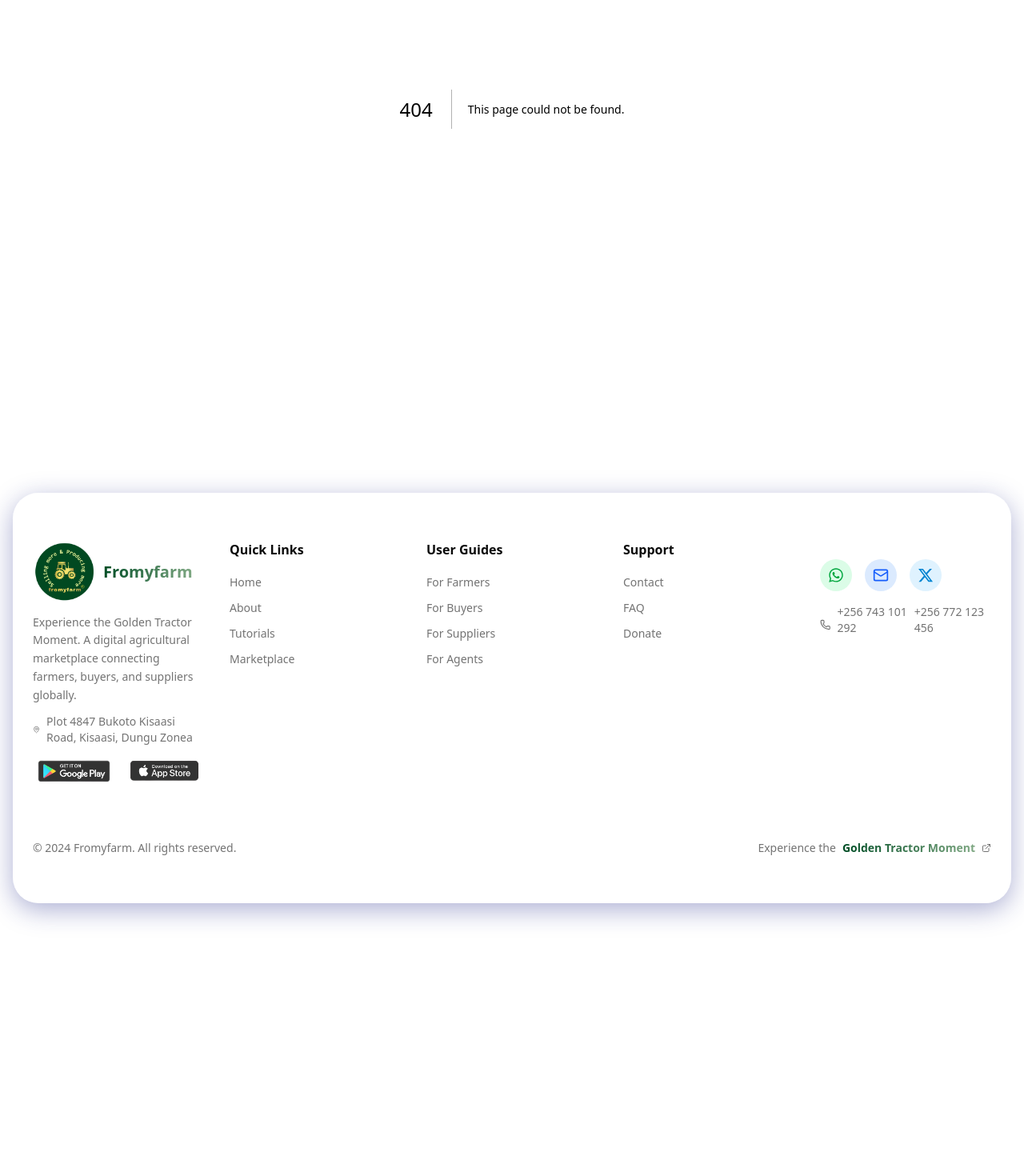
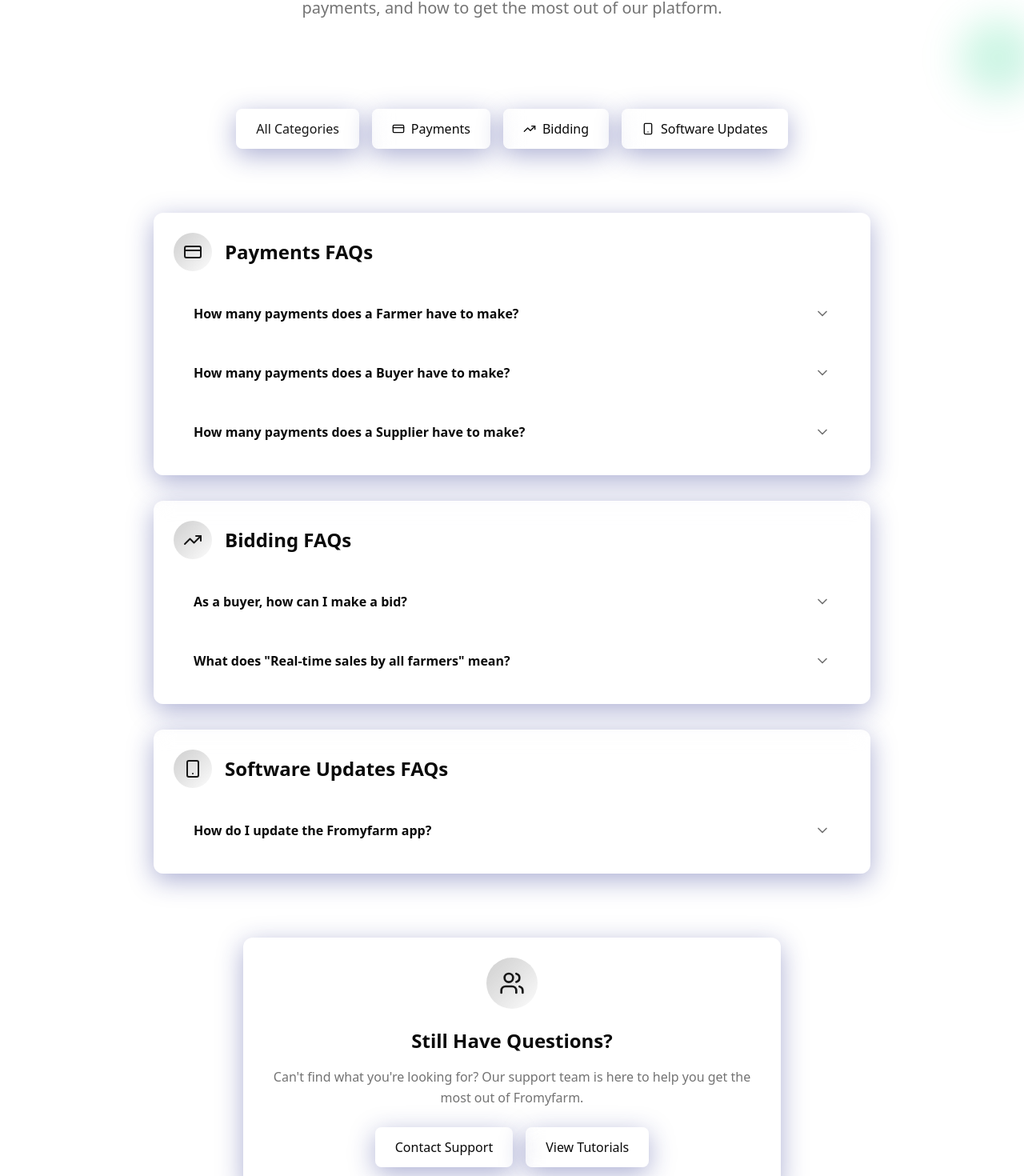
Before and after one commit to fromyfarmapp/Fromyfarm-website, a Next.js app: page /faqs in a window 1280 px wide. Before the commit this address had no page. Shown: the part 360-1830 px from the top of the page at 80% size. Before the commit the page ends 1505 px from the top, so only its background shows below. Built offline with nearby package versions, Linux system fonts and the light colour scheme.

Commit message:
feat: add FAQs page

```diff
--- /dev/null
+++ b/src/app/faqs/page.tsx
@@ -0,0 +1,218 @@
+"use client";
+
+import { useState } from "react";
+import { ChevronDown, ChevronUp, HelpCircle, Users, CreditCard, Smartphone, TrendingUp } from "lucide-react";
+
+const faqData = [
+  {
+    category: "Payments",
+    icon: CreditCard,
+    questions: [
+      {
+        question: "How many payments does a Farmer have to make?",
+        answer: "Farmers make two types of payments:\n• Annual payment: UGX 5,000 + VAT 18% = UGX 5,900\n• Advertising produce payment (every 30 days): UGX 5,000 + VAT 18% = UGX 5,900"
+      },
+      {
+        question: "How many payments does a Buyer have to make?",
+        answer: "Buyers make three types of payments:\n• Annual payment: UGX 10,000 + VAT 18% = UGX 11,800\n• Farmer contact details: UGX 5,000 + VAT 18% = UGX 5,900\n• Supplier contact details: UGX 5,000 + VAT 18% = UGX 5,900"
+      },
+      {
+        question: "How many payments does a Supplier have to make?",
+        answer: "Suppliers make two types of payments:\n• Annual payment: UGX 10,000 + VAT 18% = UGX 11,800\n• Advertising supplies payment (every 30 days): UGX 5,000 + VAT 18% = UGX 5,900"
+      }
+    ]
+  },
+  {
+    category: "Bidding",
+    icon: TrendingUp,
+    questions: [
+      {
+        question: "As a buyer, how can I make a bid?",
+        answer: "Follow these simple steps to make a bid:\n• Step 1: Tap the produce of interest\n• Step 2: Choose a farmer and tap the bid button\n• Step 3: Enter your price and amount needed\n• Step 4: Tap submit (farmer receives notification)"
+      },
+      {
+        question: "What does \"Real-time sales by all farmers\" mean?",
+        answer: "This feature displays successful bids made by other buyers with farmers selling the same produce. It helps you understand current market prices and trends for better decision-making."
+      }
+    ]
+  },
+  {
+    category: "Software Updates",
+    icon: Smartphone,
+    questions: [
+      {
+        question: "How do I update the Fromyfarm app?",
+        answer: "To update your Fromyfarm app:\n• Step 1: Tap Play Store icon on your device\n• Step 2: Search for \"fromyfarm\"\n• Step 3: Click \"update\" button when available"
+      }
+    ]
+  }
+];
+
+export default function FAQsPage() {
+  const [openItems, setOpenItems] = useState<string[]>([]);
+  const [selectedCategory, setSelectedCategory] = useState<string>("all");
+
+  const toggleItem = (itemId: string) => {
+    setOpenItems(prev =>
+      prev.includes(itemId)
+        ? prev.filter(id => id !== itemId)
+        : [...prev, itemId]
+    );
+  };
+
+  const filteredData = selectedCategory === "all"
+    ? faqData
+    : faqData.filter(category => category.category.toLowerCase() === selectedCategory);
+
+  return (
+    <div className="relative overflow-hidden min-h-screen">
+      {/* Hero Section */}
+      <section className="relative  py-16 lg:py-20">
+        <div className="container mx-auto px-6 sm:px-6 lg:px-8 relative z-10">
+          <div className="text-center max-w-4xl mx-auto">
+            <div className="flex justify-center mb-6">
+              <div className="w-16 h-16 bg-gradient-to-br from-primary/20 to-secondary/20 rounded-full flex items-center justify-center">
+                <HelpCircle className="w-8 h-8 text-primary" />
+              </div>
+            </div>
+            <h1 className="text-3xl sm:text-4xl lg:text-5xl font-bold mb-4 animate-fade-in">
+              Frequently Asked <span className="gradient-text">Questions</span>
+            </h1>
+            <p className="text-lg sm:text-xl text-muted-foreground max-w-2xl mx-auto animate-fade-in">
+              Find answers to common questions about Fromyfarm app features, payments, and how to get the most out of our platform.
+            </p>
+          </div>
+        </div>
+
+        {/* Decorative Elements */}
+        <div className="absolute -top-4 -left-4 w-32 h-32 bg-gradient-to-br from-emerald-400/20 to-teal-500/20 rounded-full blur-xl"></div>
+        <div className="absolute -bottom-4 -right-4 w-24 h-24 bg-gradient-to-br from-green-400/20 to-emerald-500/20 rounded-full blur-xl"></div>
+      </section>
+
+      {/* Category Filter */}
+      <section className="container mx-auto px-6 py-8">
+        <div className="flex flex-wrap justify-center gap-4 mb-12">
+          <button
+            onClick={() => setSelectedCategory("all")}
+            className={`glass-button transition-all duration-300 ${
+              selectedCategory === "all"
+                ? "bg-primary/20 text-primary border-primary/30"
+                : "hover:bg-white/10"
+            }`}
+          >
+            All Categories
+          </button>
+          {faqData.map((category) => {
+            const Icon = category.icon;
+            return (
+              <button
+                key={category.category}
+                onClick={() => setSelectedCategory(category.category.toLowerCase())}
+                className={`glass-button flex items-center gap-2 transition-all duration-300 ${
+                  selectedCategory === category.category.toLowerCase()
+                    ? "bg-primary/20 text-primary border-primary/30"
+                    : "hover:bg-white/10"
+                }`}
+              >
+                <Icon className="w-4 h-4" />
+                {category.category}
+              </button>
+            );
+          })}
+        </div>
+      </section>
+
+      {/* FAQ Content */}
+      <section className="container mx-auto px-6 pb-20">
+        <div className="max-w-4xl mx-auto space-y-8">
+          {filteredData.map((category, categoryIndex) => {
+            const CategoryIcon = category.icon;
+            return (
+              <div
+                key={category.category}
+                className="glass-card animate-fade-in"
+                style={{ animationDelay: `${categoryIndex * 0.1}s` }}
+              >
+                <div className="flex items-center gap-4 mb-6">
+                  <div className="w-12 h-12 bg-gradient-to-br from-primary/20 to-secondary/20 rounded-full flex items-center justify-center">
+                    <CategoryIcon className="w-6 h-6 text-primary" />
+                  </div>
+                  <h2 className="text-2xl font-bold">{category.category} FAQs</h2>
+                </div>
+
+                <div className="space-y-4">
+                  {category.questions.map((faq, questionIndex) => {
+                    const itemId = `${category.category}-${questionIndex}`;
+                    const isOpen = openItems.includes(itemId);
+
+                    return (
+                      <div
+                        key={questionIndex}
+                        className="border border-white/20 rounded-lg overflow-hidden transition-all duration-300 hover:border-primary/30"
+                      >
+                        <button
+                          onClick={() => toggleItem(itemId)}
+                          className="w-full px-6 py-4 text-left flex items-center justify-between hover:bg-white/5 transition-colors duration-200"
+                        >
+                          <span className="font-semibold text-foreground pr-4">
+                            {faq.question}
+                          </span>
+                          {isOpen ? (
+                            <ChevronUp className="w-5 h-5 text-primary flex-shrink-0" />
+                          ) : (
+                            <ChevronDown className="w-5 h-5 text-muted-foreground flex-shrink-0" />
+                          )}
+                        </button>
+
+                        {isOpen && (
+                          <div className="px-6 pb-4 animate-fade-in">
+                            <div className="border-t border-white/10 pt-4">
+                              <p className="text-muted-foreground leading-relaxed whitespace-pre-line">
+                                {faq.answer}
+                              </p>
+                            </div>
+                          </div>
+                        )}
+                      </div>
+                    );
+                  })}
+                </div>
+              </div>
+            );
+          })}
+        </div>
+      </section>
+
+      {/* Still Have Questions Section */}
+      <section className="container mx-auto px-6 pb-20">
+        <div className="glass-card text-center max-w-2xl mx-auto animate-fade-in">
+          <div className="flex justify-center mb-6">
+            <div className="w-16 h-16 bg-gradient-to-br from-primary/20 to-secondary/20 rounded-full flex items-center justify-center">
+              <Users className="w-8 h-8 text-primary" />
+            </div>
+          </div>
+          <h3 className="text-2xl font-bold mb-4">Still Have Questions?</h3>
+          <p className="text-muted-foreground mb-6 leading-relaxed">
+            Can't find what you're looking for? Our support team is here to help you get the most out of Fromyfarm.
+          </p>
+          <div className="flex flex-col sm:flex-row gap-4 justify-center">
+            <a
+              href="https://wa.me/256743101292"
+              target="_blank"
+              rel="noopener noreferrer"
+              className="glass-button hover:bg-primary/10 transition-all duration-300"
+            >
+              Contact Support
+            </a>
+            <a
+              href="/tutorials"
+              className="glass-button hover:bg-secondary/10 transition-all duration-300"
+            >
+              View Tutorials
+            </a>
+          </div>
+        </div>
+      </section>
+    </div>
+  );
+}
```
